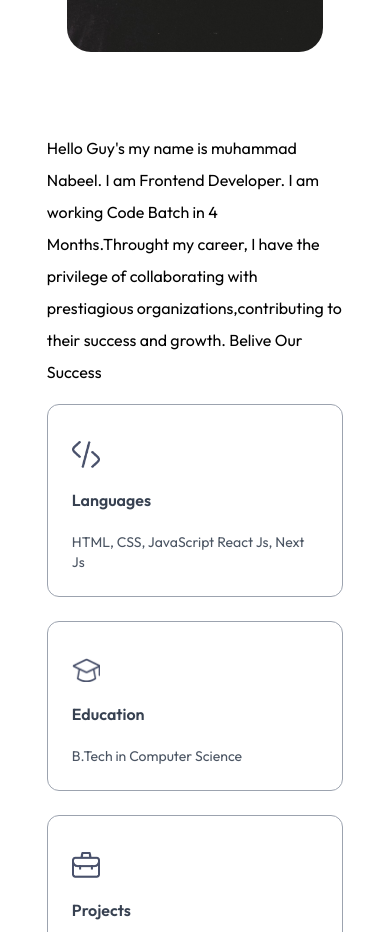
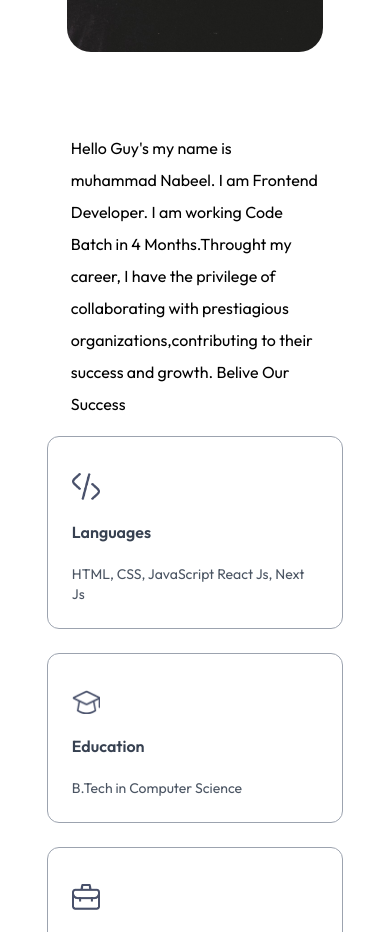
Before and after one commit to muhammad-nabeel-0/PortFoilo, a Next.js app: page / in a window 390 px wide. Shown: the part 1340-2272 px from the top of the page. Built offline with nearby package versions, Linux system fonts and the light colour scheme; a web font is replaced by a local one.

Commit message:
fix about text sixe

```diff
--- a/app/components/About.jsx
+++ b/app/components/About.jsx
@@ -13,7 +13,7 @@ const About = ({isDarkMode}) => {
                 className='w-full rounded-3xl cursor-pointer hover:scale-105 duration-300'/>
             </div>
             <div className='flex-1'>
-                <p className='mb-4 '>Hello Guy's my name is muhammad Nabeel. I am Frontend Developer. I am working Code Batch in 4 Months.Throught my career, I have the privilege of collaborating with prestiagious organizations,contributing to their success and growth. Belive Our Success</p>
+                <p className='mb-4 px-6 lg:px-0'>Hello Guy's my name is muhammad Nabeel. I am Frontend Developer. I am working Code Batch in 4 Months.Throught my career, I have the privilege of collaborating with prestiagious organizations,contributing to their success and growth. Belive Our Success</p>
                 <ul className='grid grid-cols-1 sm:grid-cols-3 gap-6 max-w-2xl'>
                     {infoList.map(({icon,iconDark,title,description},index)=>(
                         <li className='border-[1px] border-gray-400 rounded-xl p-6 cursor-pointer hover:bg-lightHover hover:-translate-y-1 duration-500 hover:shadow-black hover:-z-[-2px dark:border-white dark:hover:shadow-white dark:hover:bg-darkHover/50'
--- a/app/page.js
+++ b/app/page.js
@@ -10,7 +10,7 @@ import { useEffect, useState } from "react";
 
 export default function Home() {
 
-  const [isDarkMode,setIsDarkMode] = useState(false)
+  const [isDarkMode,setIsDarkMode] = useState(true)
 
   useEffect(()=>{
     if(localStorage.theme === 'dark' || (!('theme' in localStorage)&& window.matchMedia('(prefers-color-scheme: dark)').matches)){
```
